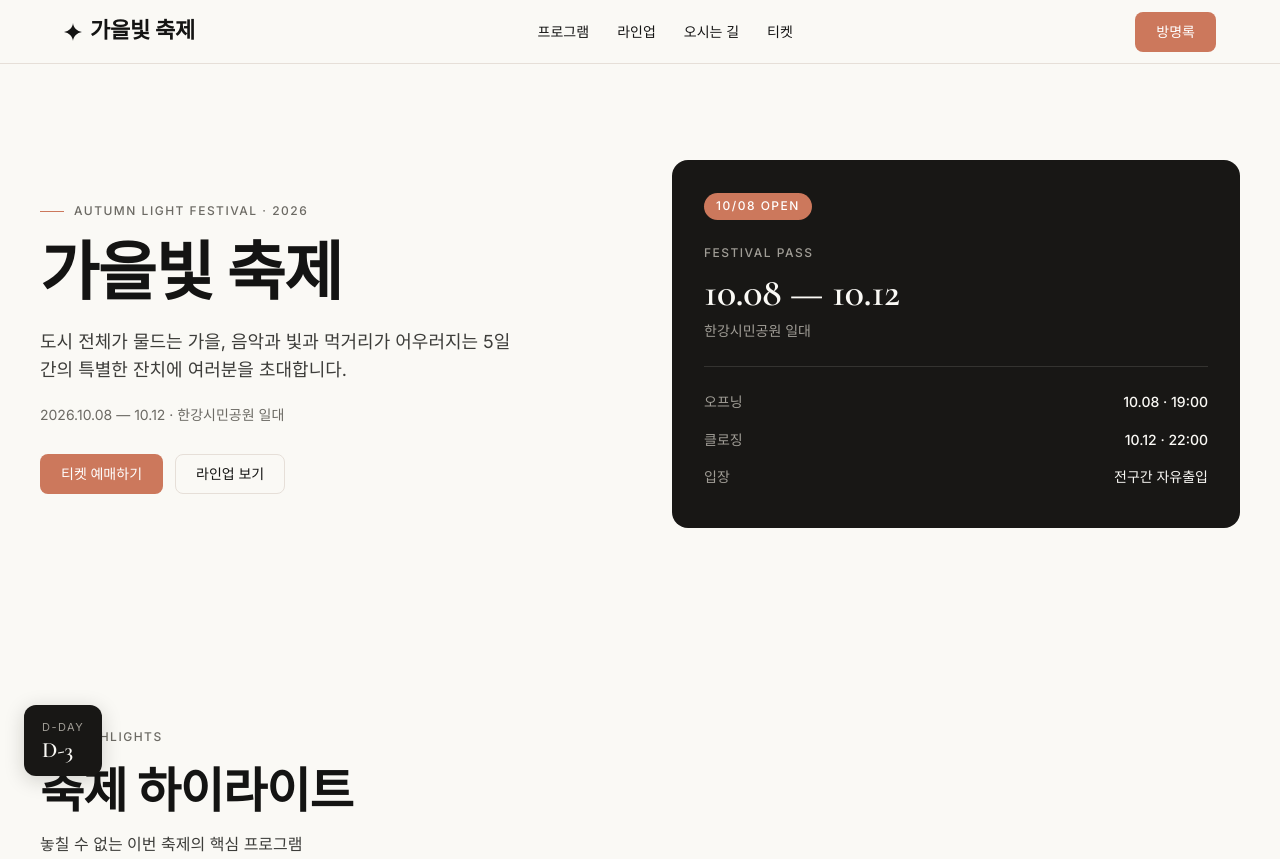
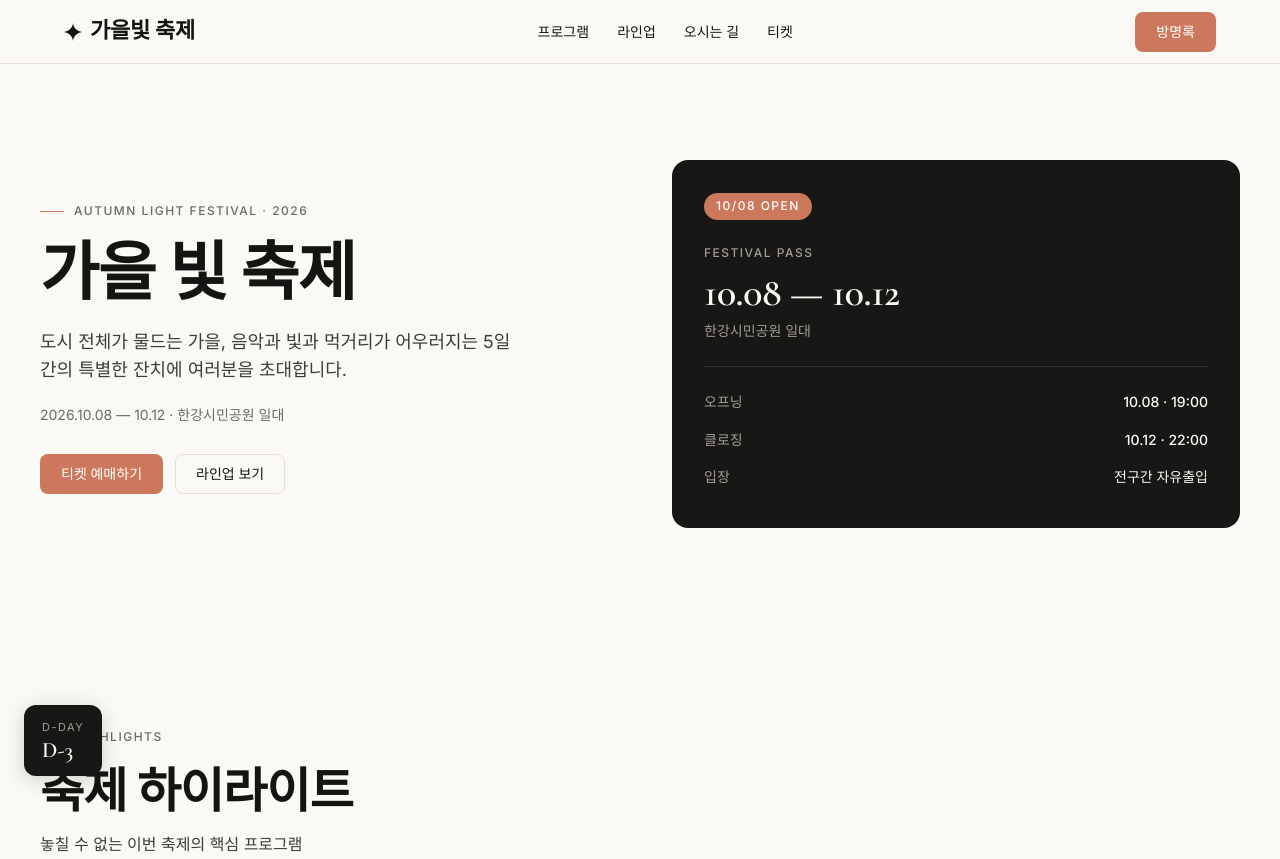
Before and after one commit to ryeo-source/festival-site, a plain HTML site: page index.html in a window 1280 px wide. Shown: the top 859 px of the page. Drawn offline with nearby package versions, Linux system fonts and the light colour scheme; no server answers; a web font is replaced by a local one.

Commit message:
Fix hero title spacing: 가을빛 축제 → 가을 빛 축제

```diff
--- a/index.html
+++ b/index.html
@@ -635,7 +635,7 @@
     <div class="hero-inner">
       <div>
         <span class="eyebrow">Autumn Light Festival · 2026</span>
-        <h1>가을빛 축제</h1>
+        <h1>가을 빛 축제</h1>
         <p class="lead">도시 전체가 물드는 가을, 음악과 빛과 먹거리가 어우러지는 5일간의 특별한 잔치에 여러분을 초대합니다.</p>
         <div class="date">2026.10.08 — 10.12 · 한강시민공원 일대</div>
         <div class="hero-actions">
```
